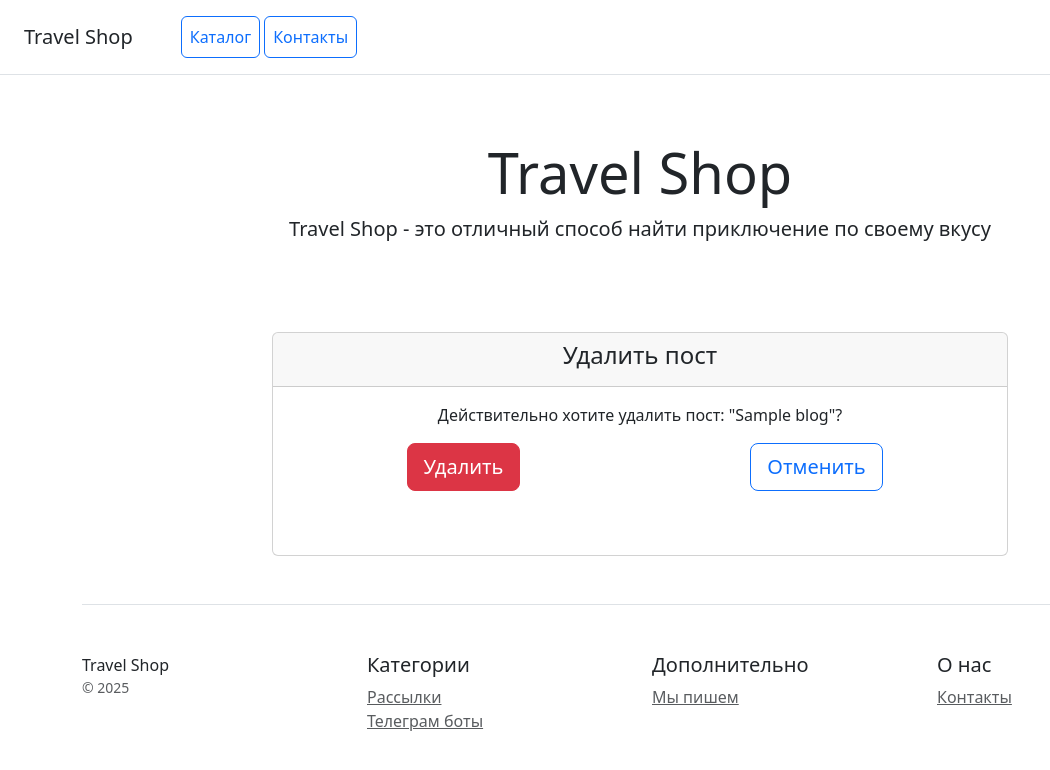
After one commit to Arsenty123321/HW-Django, a Django app: template blog/templates/blog/blog_confirm_delete.html in a window 1280 px wide. The commit adds this page. Shown: the top 770 px of the page, without its empty margins (0-1050 px from the left). Run offline with Django 5.2, Linux system fonts and the light colour scheme; the template is opened without the code that fills it: most values are stand-ins (such as "Sample title", 1, 10 or a date in 2020); data that the repository does not hold is empty; some libraries are stand-ins or nearby versions.

Commit message:
Add BlogCreateView, BlogUpdateView, BlogDeleteView classes and templating

```diff
--- /dev/null
+++ b/blog/templates/blog/blog_confirm_delete.html
@@ -0,0 +1,43 @@
+<!-- blog_confirm_delete.html -->
+
+{% extends 'blog/base.html' %}
+
+{% block content %}
+
+<div class="container mt-5">
+    <div class="row justify-content-center">
+        <div class="col-md-8">
+            <div class="card">
+                <div class="card-header text-center">
+                    <h4>Удалить пост</h4>
+                </div>
+                <div class="card-body text-center">
+                    <p class="card-text">Действительно хотите удалить пост: "{{ blog.title }}"?</p>
+                    <form method="post" enctype="multipart/form-data">
+                        {% csrf_token %}
+
+                        <div class="row row-cols-1 row-cols-md-2 g-1 ">
+                            <div class="col">
+                                <div class="d-flex justify-content-center align-items-center mb-5">
+
+                                    <button type="submit" class="btn btn-lg btn-block btn-danger">Удалить
+                                    </button>
+                                </div>
+                            </div>
+                            <div class="col">
+                                <div class="d-flex justify-content-center align-items-center mb-5">
+                                    <a href="{% url 'blog:blogs_list' %}">
+                                        <button type="button" class="btn btn-lg btn-block btn-outline-primary">Отменить
+                                        </button>
+                                    </a>
+                                </div>
+                            </div>
+                        </div>
+                    </form>
+                </div>
+            </div>
+        </div>
+    </div>
+</div>
+
+{% endblock %}
--- a/blog/urls.py
+++ b/blog/urls.py
@@ -1,10 +1,13 @@
 from django.urls import path
 from blog.apps import BlogConfig
-from blog.views import BlogListView, BlogDetailView
+from blog.views import BlogListView, BlogDetailView, BlogCreateView, BlogUpdateView, BlogDeleteView
 
 app_name = BlogConfig.name
 
 urlpatterns = [
     path('blogs_list/', BlogListView.as_view(), name='blogs_list'),
     path("blog/<int:pk>/", BlogDetailView.as_view(), name="blog_detail"),
+    path("create/", BlogCreateView.as_view(), name="blog_create"),
+    path("blog/<int:pk>/update/", BlogUpdateView.as_view(), name="blog_update"),
+    path("blog/<int:pk>/delete/", BlogDeleteView.as_view(), name="blog_delete"),
 ]
```
Also changed, not shown: blog/templates/blog/blog_form.html (added, +34 -0 lines), blog/templates/blog/blog_list.html (+8 -2 lines), blog/views.py (+25 -1 lines).
